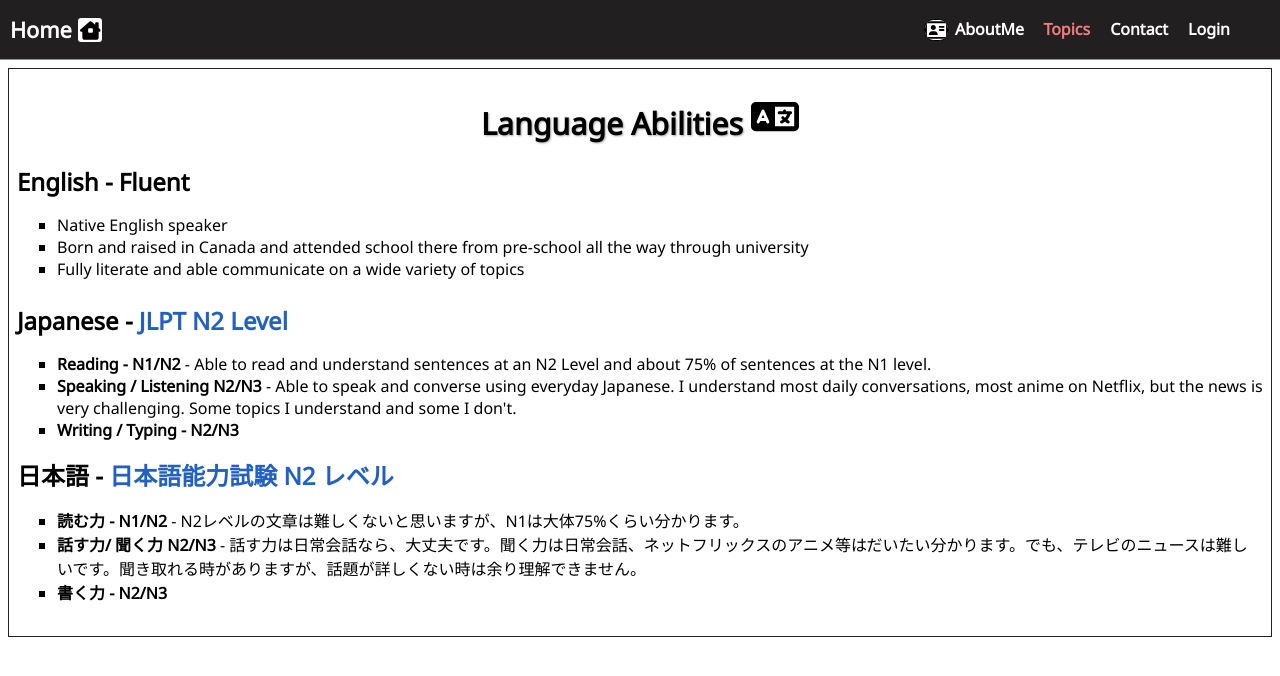
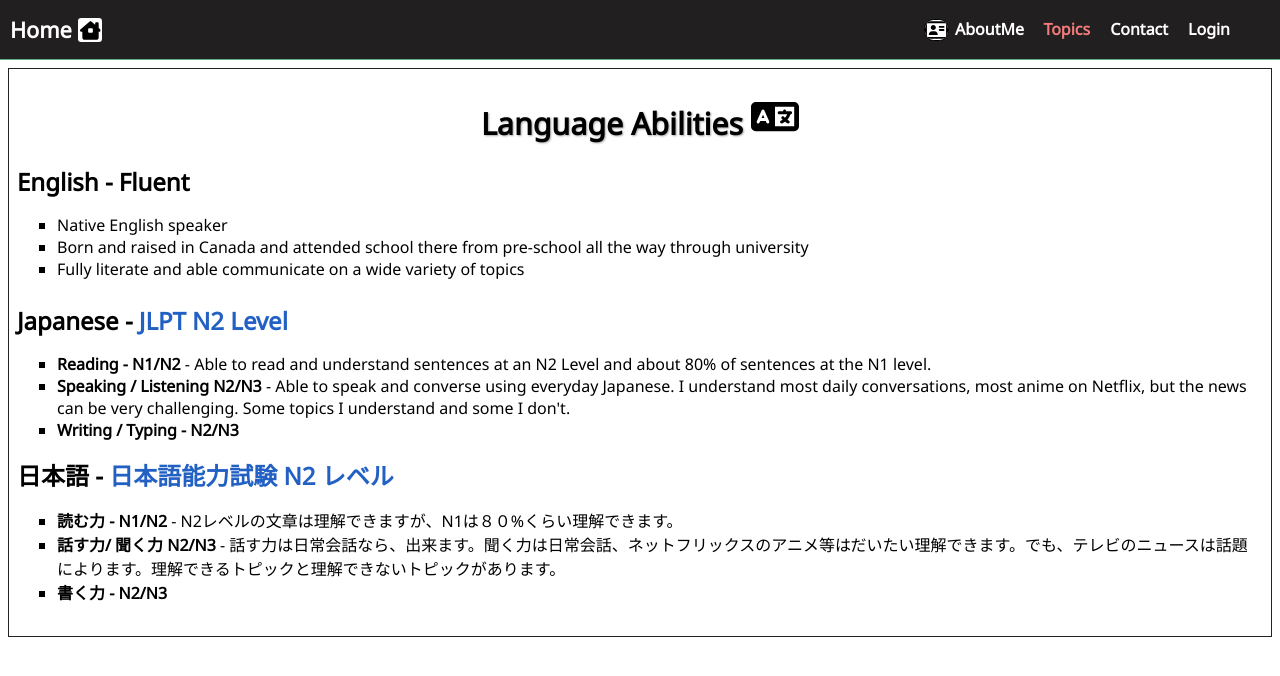
Before and after one commit to katsup07/PersonalWebsite, a Nuxt app: page /posts/language-abilities in a window 1280 px wide. Shown: the top 676 px of the page. Built offline with nearby package versions, Linux system fonts and the light colour scheme.

Commit message:
Update pages content

```diff
--- a/components/admin/ContactForm.vue
+++ b/components/admin/ContactForm.vue
@@ -68,7 +68,7 @@ export default {
 
         this.showAlertMessage = true;
         setTimeout( () => {
-          this.$router.push("/posts");
+          this.$router.push("/");
         }, 3000)
 
       } catch({error}){
--- a/pages/about/index.vue
+++ b/pages/about/index.vue
@@ -1,7 +1,7 @@
 <template>
   <div class="container">
     <div class="about-page">
-      <h1 class="about-me">About Me</h1>   <img src="~static/assets/images/interview2.jpg" alt="a picture of me"/>
+      <h1 class="about-me">About Me</h1>   <img src="~static/assets/images/teaching.jpg" alt="a picture of me"/>
       <ul class="personal-info">
         <li><span class="field">Name:</span> Brett</li>
         <li><span class="field">Nationality:</span> Canadian</li>
@@ -21,10 +21,7 @@
       <h2>Github</h2>
       <ul>
         <li>Here is my <a href="https://github.com/katsup07">github</a> account with all the projects I've been working on over the past year</li>
-        <li>The ReadMe instructions have all the details for installing the dependencies and running the scripts</li>
-        <li>API keys are included for the time being to make it easy for anyone to view and try out the entire apps without having to configure much</li>
-        <li>Feel free to test out the applications, find bugs, create and delete data, users, etc.</li>
-        <li>All applications are works in progress</li>
+        <li>The ReadMe instructions have all the details for running the programs</li>
       </ul>
        <h2>Personality / Mindset</h2>
       <ul>
--- a/pages/posts/language-abilities.vue
+++ b/pages/posts/language-abilities.vue
@@ -12,14 +12,14 @@
     <section>
       <h2>Japanese - <a href="https://www.jlpt.jp/e/about/levelsummary.html">JLPT N2 Level</a></h2>
       <ul>
-        <li><span class="field">Reading - N1/N2</span> -  Able to read and understand sentences at an N2 Level and about 75% of sentences at the N1 level. </li>
-        <li><span class="field">Speaking / Listening N2/N3</span> - Able to speak and converse using everyday Japanese. I understand most daily conversations, most anime on Netflix, but the news is very challenging. Some topics I understand and some I don't.</li>
+        <li><span class="field">Reading - N1/N2</span> -  Able to read and understand sentences at an N2 Level and about 80% of sentences at the N1 level. </li>
+        <li><span class="field">Speaking / Listening N2/N3</span> - Able to speak and converse using everyday Japanese. I understand most daily conversations, most anime on Netflix, but the news can be very challenging. Some topics I understand and some I don't.</li>
         <li><span class="field">Writing / Typing - N2/N3</span></li>
       </ul>
       <h2>日本語 - <a href="https://www.jlpt.jp/e/about/levelsummary.html">日本語能力試験 N2 レベル</a></h2>
       <ul>
-        <li><span class="field">読む力 - N1/N2</span> - N2レベルの文章は難しくないと思いますが、N1は大体75%くらい分かります。 </li>
-        <li><span class="field">話す力/ 聞く力 N2/N3</span> - 話す力は日常会話なら、大丈夫です。聞く力は日常会話、ネットフリックスのアニメ等はだいたい分かります。でも、テレビのニュースは難しいです。聞き取れる時がありますが、話題が詳しくない時は余り理解できません。</li>
+        <li><span class="field">読む力 - N1/N2</span> - N2レベルの文章は理解できますが、N1は８０%くらい理解できます。 </li>
+        <li><span class="field">話す力/ 聞く力 N2/N3</span> - 話す力は日常会話なら、出来ます。聞く力は日常会話、ネットフリックスのアニメ等はだいたい理解できます。でも、テレビのニュースは話題によります。理解できるトピックと理解できないトピックがあります。</li>
         <li><span class="field">書く力 - N2/N3</span></li>
       </ul>
     </section>
--- a/pages/posts/work-history.vue
+++ b/pages/posts/work-history.vue
@@ -30,7 +30,7 @@
         <li>Induct new teachers into the company and ensure a smooth transition into their roles and duties, via on-going training and regular meetings</li>
       </ul>
       <div>
-        <h3>Head Teacher Responsibilities</h3>
+        <h3>Head Teacher Responsibilities:</h3>
       <ul>
         <li>Manage, train, evaluate, and develop new teachers</li>
         <li>Plan and organize school events, trips, and meetings</li>
@@ -45,7 +45,7 @@
       </ul>
       </div>
       </div>
-      <div><h3>Homeroom Teacher Responsibilities</h3>
+      <div><h3>Homeroom Teacher Responsibilities:</h3>
       <ul>
         <li>Plan and conduct lessons in English, math, science, art, social studies, music, PE, <a href="https://www.pblworks.org/what-is-pbl">project based learning</a>, <a href="https://www.britannica.com/video/193418/overview-STEM-education">STEM</a> and <a href="https://www.ictesolutions.com.au/blog/why-schools-should-invest-in-ict/">ICT</a></li>
         <li>Track student progress, mark homework, and adapt to the various learning needs of students</li>
```
Also changed, not shown: static/assets/images/teaching.jpg (added), static/assets/images/teaching2.jpg (added).
